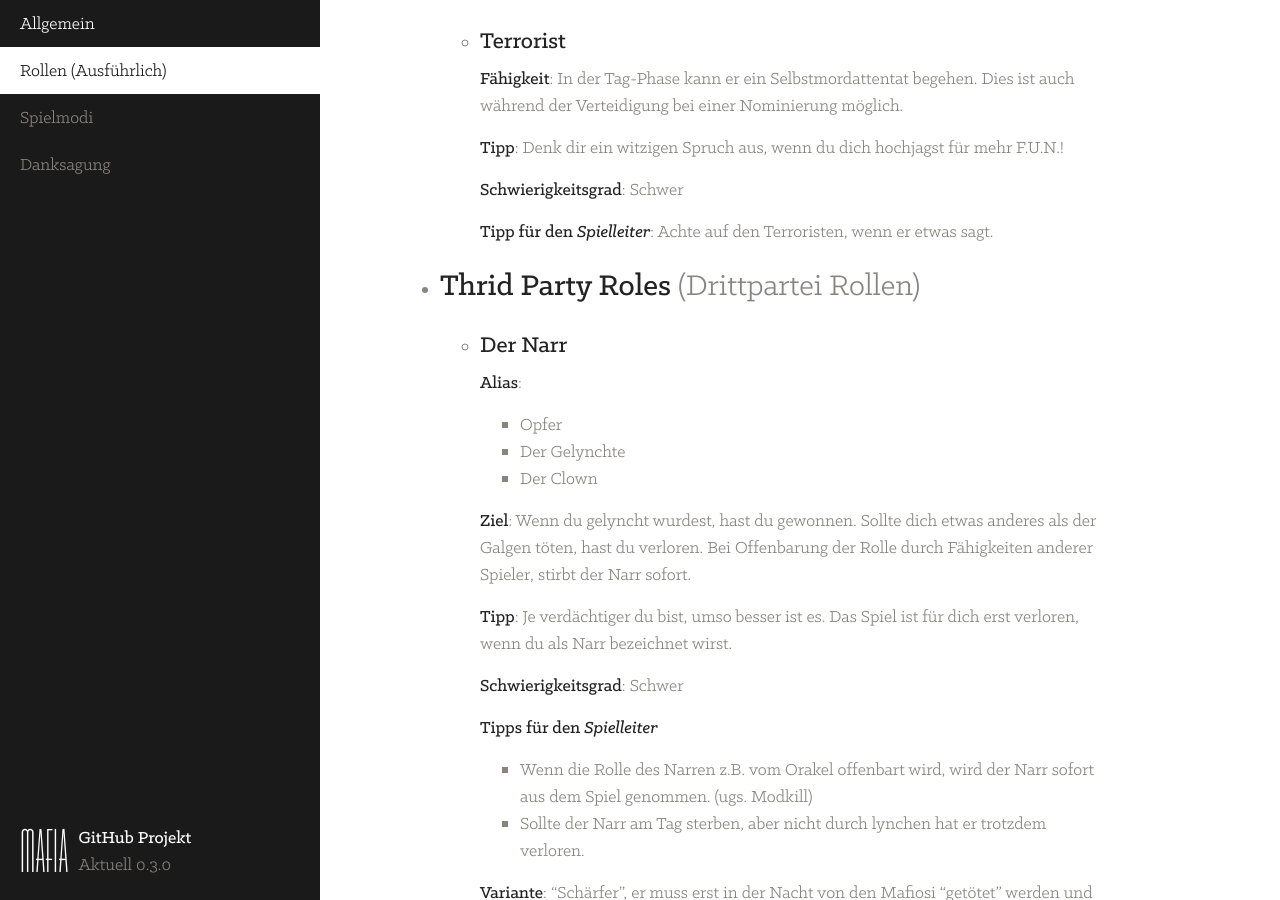
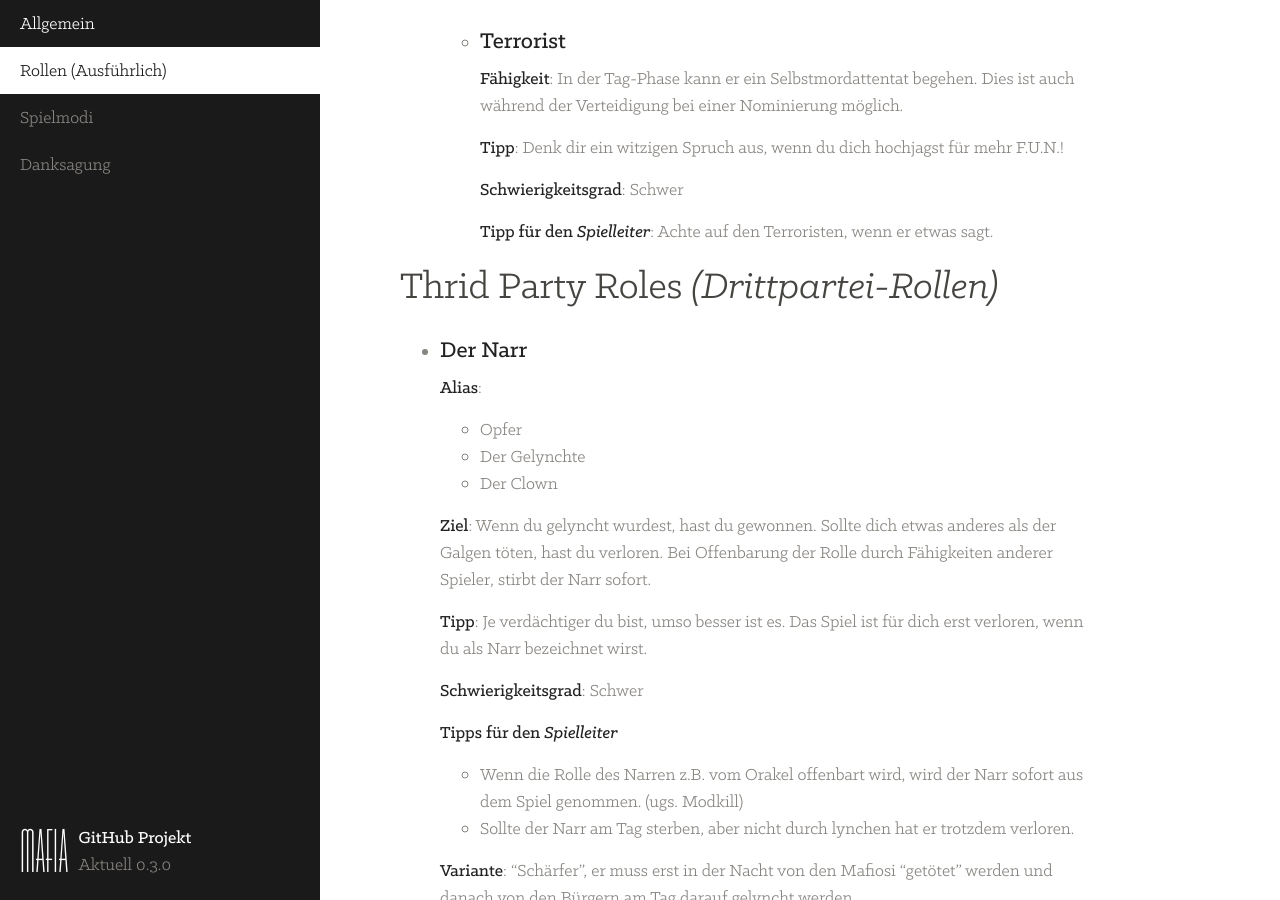
Before and after one commit to gamekeller/mafia, a Jekyll site: the page built from extended.md, in a window 1280 px wide and 900 px high, scrolled down 14625 px. Built offline with Jekyll 4.4.1, drawn with Linux system fonts in a browser that asks for light colours.

```diff
--- a/extended.md
+++ b/extended.md
@@ -531,7 +531,7 @@ Jede Rolle ist wichtig, egal ob Bürger oder Mafia Goon, also verschwendet sie n
 
       **Tipp für den *Spielleiter***: Achte auf den Terroristen, wenn er etwas sagt.
 
-- ## **Thrid Party Roles** (Drittpartei Rollen)
+# Thrid Party Roles *(Drittpartei-Rollen)*
 
   - ### **Der Narr**
 
```
